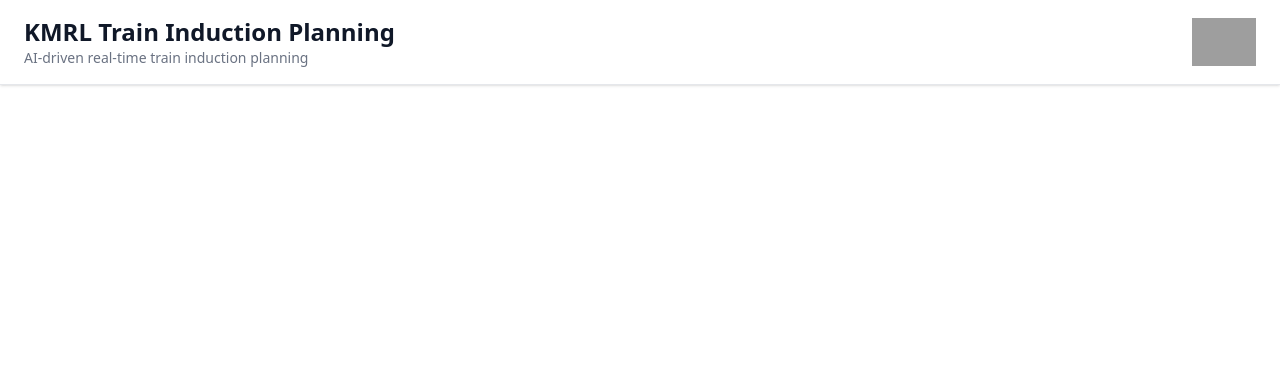
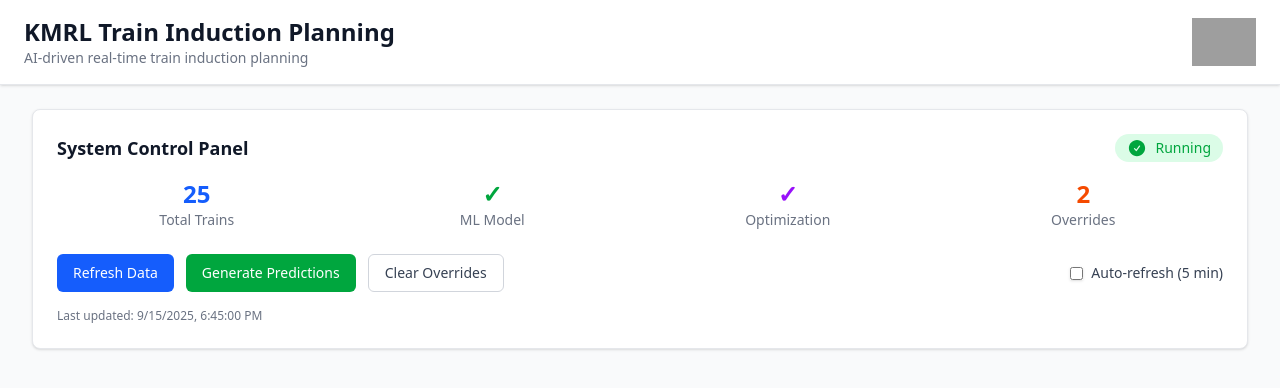
Before and after one commit to ujwals05/kmrl, a React (Vite) app in the folder frontend/: page / in a window 1280 px wide. Shown: the top 388 px of the page. Built offline with nearby package versions, Linux system fonts and the light colour scheme; no server answers; grey boxes are pictures that could not be loaded.

Commit message:
System Status component has completetd

```diff
--- a/frontend/package.json
+++ b/frontend/package.json
@@ -10,6 +10,7 @@
     "preview": "vite preview"
   },
   "dependencies": {
+    "@heroicons/react": "^2.2.0",
     "@tailwindcss/vite": "^4.1.13",
     "axios": "^1.12.2",
     "react": "^19.1.1",
--- /dev/null
+++ b/frontend/src/App.css
@@ -0,0 +1,14 @@
+.loading-spinner {
+  border: 2px solid #f3f3f3; /* Light grey */
+  border-top: 2px solid #3498db; /* Blue */
+  border-radius: 50%;
+  width: 14px;
+  height: 14px;
+  animation: spin 0.8s linear infinite;
+  display: inline-block;
+}
+
+@keyframes spin {
+  0% { transform: rotate(0deg); }
+  100% { transform: rotate(360deg); }
+}
--- a/frontend/src/App.jsx
+++ b/frontend/src/App.jsx
@@ -1,9 +1,169 @@
+import "./App.css";
+import axios from "axios";
+import { useState, useEffect } from "react";
 import Header from "./components/Header";
+import SystemStatus from "./components/SystemStatus";
+
+const API_BASE_URL = 5000;
 
 function App() {
+  const [trainData, setTrainData] = useState([]);
+  const [systemStatus, setSystemStatus] = useState({
+    status: "running",
+    trains_count: 25,
+    ml_model_trained: true,
+    optimization_completed: true,
+    manual_overrides_count: 2,
+    last_update: "2025-09-15T18:45:00Z",
+  });
+  const [loading, setLoading] = useState(false);
+  const [error, setError] = useState(null);
+  const [lastUpdate, setLastUpdate] = useState(null);
+  const [autoRefresh, setAutoRefresh] = useState(false);
+
+  // API request helper
+  const makeApiRequest = async (endpoint, method = "GET", data = null) => {
+    try {
+      const config = {
+        method,
+        url: `${API_BASE_URL}${endpoint}`,
+        headers: {
+          "Content-Type": "application/json",
+        },
+      };
+
+      if (data) {
+        config.data = data;
+      }
+
+      const response = await axios(config);
+      return response.data;
+    } catch (error) {
+      console.error("API Error:", error);
+      throw error;
+    }
+  };
+
+  // Fetch system status
+  const fetchSystemStatus = async () => {
+    try {
+      const status = await axios.get("http://localhost:8000/status");
+      setSystemStatus(status);
+    } catch (error) {
+      setError("Failed to fetch system status");
+    }
+  };
+
+  // Fetch train induction data
+  const fetchTrainData = async () => {
+    try {
+      setLoading(true);
+      const response = await makeApiRequest("/get_induction_list");
+      if (response.status === "success") {
+        setTrainData(response.induction_list || []);
+        setLastUpdate(new Date().toISOString());
+      }
+    } catch (error) {
+      setError("Failed to fetch train data");
+      console.error("Fetch error:", error);
+    } finally {
+      setLoading(false);
+    }
+  };
+
+  // Refresh all data
+  const refreshAllData = async () => {
+    try {
+      setLoading(true);
+      await makeApiRequest("/refresh_data", "GET");
+      await fetchTrainData();
+      await fetchSystemStatus();
+    } catch (error) {
+      setError("Failed to refresh data");
+    } finally {
+      setLoading(false);
+    }
+  };
+
+  // Generate new predictions
+  const generatePredictions = async () => {
+    try {
+      setLoading(true);
+      await makeApiRequest("/predict_induction", "POST", {
+        use_mock_data: true,
+        retrain_model: false,
+        target_inductions: 25,
+      });
+      await fetchTrainData();
+    } catch (error) {
+      setError("Failed to generate predictions");
+    } finally {
+      setLoading(false);
+    }
+  };
+
+  // Apply manual override
+  const applyOverride = async (trainId, decision, reason) => {
+    try {
+      await makeApiRequest("/override_train", "POST", {
+        train_id: trainId,
+        decision: decision,
+        reason: reason,
+      });
+      await fetchTrainData(); // Refresh data after override
+      return true;
+    } catch (error) {
+      setError("Failed to apply override");
+      return false;
+    }
+  };
+
+  // Clear all overrides
+  const clearOverrides = async () => {
+    try {
+      await makeApiRequest("/clear_overrides", "DELETE");
+      await fetchTrainData();
+    } catch (error) {
+      setError("Failed to clear overrides");
+    }
+  };
+
+  // Auto-refresh effect
+  useEffect(() => {
+    let interval;
+    if (autoRefresh) {
+      interval = setInterval(() => {
+        fetchTrainData();
+        fetchSystemStatus();
+      }, 300000); // 5 minutes
+    }
+    return () => {
+      if (interval) clearInterval(interval);
+    };
+  }, [autoRefresh]);
+
+  // Initial data load
+  useEffect(() => {
+    fetchSystemStatus();
+    fetchTrainData();
+  }, []);
+
   return (
     <>
-      <Header/>
+      <div className="min-h-screen bg-gray-50">
+        <Header />
+        <div className="max-w-7xl mx-auto px-4 sm:px-6 lg:px-8 py-6">
+          <SystemStatus
+            status={systemStatus}
+            autoRefresh={autoRefresh}
+            setAutoRefresh={setAutoRefresh}
+            onRefresh={refreshAllData}
+            onGeneratePredictions={generatePredictions}
+            onClearOverrides={clearOverrides}
+            loading={loading}
+          />
+        </div>
+      </div>
     </>
   );
 }
--- /dev/null
+++ b/frontend/src/components/SystemStatus.jsx
@@ -0,0 +1,144 @@
+import {
+  CheckCircleIcon,
+  ExclamationCircleIcon,
+  ClockIcon,
+} from "@heroicons/react/24/solid";
+
+const SystemStatus = ({
+  status,
+  autoRefresh,
+  setAutoRefresh,
+  onRefresh,
+  onGeneratePredictions,
+  onClearOverrides,
+  loading,
+}) => {
+  const getStatusColor = (systemStatus) => {
+    switch (systemStatus) {
+      case "running":
+        return "text-green-600 bg-green-100";
+      case "error":
+        return "text-red-600 bg-red-100";
+      case "initializing":
+        return "text-yellow-600 bg-yellow-100";
+      default:
+        return "text-gray-600 bg-gray-100";
+    }
+  };
+
+  const getStatusIcon = (systemStatus) => {
+    switch (systemStatus) {
+      case "running":
+        return <CheckCircleIcon className="w-5 h-5 text-green-600" />;
+      case "error":
+        return <ExclamationCircleIcon className="w-5 h-5 text-red-600" />;
+      default:
+        return <ClockIcon className="w-5 h-5 text-yellow-600" />;
+    }
+  };
+
+  return (
+    <div className="bg-white rounded-lg shadow-sm border border-gray-200 p-6 mb-6">
+      <div className="flex items-center justify-between mb-4">
+        <h2 className="text-lg font-semibold text-gray-900">
+          System Control Panel
+        </h2>
+        <div className="flex items-center space-x-4">
+          {status && (
+            <div
+              className={`inline-flex items-center px-3 py-1 rounded-full text-sm font-medium ${getStatusColor(
+                status.status
+              )}`}
+            >
+              {getStatusIcon(status.status)}
+              <span className="ml-2 capitalize">{status.status}</span>
+            </div>
+          )}
+        </div>
+      </div>
+
+      {/* System Metrics */}
+      {status && (
+        <div className="grid grid-cols-2 md:grid-cols-4 gap-4 mb-6">
+          <div className="text-center">
+            <div className="text-2xl font-bold text-blue-600">
+              {status.trains_count}
+            </div>
+            <div className="text-sm text-gray-500">Total Trains</div>
+          </div>
+          <div className="text-center">
+            <div className="text-2xl font-bold text-green-600">
+              {status.ml_model_trained ? "✓" : "✗"}
+            </div>
+            <div className="text-sm text-gray-500">ML Model</div>
+          </div>
+          <div className="text-center">
+            <div className="text-2xl font-bold text-purple-600">
+              {status.optimization_completed ? "✓" : "✗"}
+            </div>
+            <div className="text-sm text-gray-500">Optimization</div>
+          </div>
+          <div className="text-center">
+            <div className="text-2xl font-bold text-orange-600">
+              {status.manual_overrides_count}
+            </div>
+            <div className="text-sm text-gray-500">Overrides</div>
+          </div>
+        </div>
+      )}
+
+      {/* Control Buttons */}
+      <div className="flex flex-wrap gap-3">
+        <button
+          onClick={onRefresh}
+          disabled={loading}
+          className="inline-flex items-center px-4 py-2 text-sm font-medium rounded-md text-white bg-blue-600 hover:bg-blue-700 focus:outline-none focus:ring-2 focus:ring-offset-2 focus:ring-blue-500 disabled:opacity-50 disabled:cursor-not-allowed transition-colors"
+        >
+          {loading && <div className="loading-spinner mr-2"></div>}
+          Refresh Data
+        </button>
+
+        <button
+          onClick={onGeneratePredictions}
+          disabled={loading}
+          className="inline-flex items-center px-4 py-2 text-sm font-medium rounded-md text-white bg-green-600 hover:bg-green-700 focus:outline-none focus:ring-2 focus:ring-offset-2 focus:ring-green-500 disabled:opacity-50 disabled:cursor-not-allowed transition-colors"
+        >
+          {loading && <div className="loading-spinner mr-2"></div>}
+          Generate Predictions
+        </button>
+
+        <button
+          onClick={onClearOverrides}
+          disabled={loading}
+          className="inline-flex items-center px-4 py-2 text-sm font-medium rounded-md text-gray-700 bg-white border border-gray-300 hover:bg-gray-50 focus:outline-none focus:ring-2 focus:ring-offset-2 focus:ring-blue-500 disabled:opacity-50 disabled:cursor-not-allowed transition-colors"
+        >
+          Clear Overrides
+        </button>
+
+        <div className="flex items-center ml-auto">
+          <label className="flex items-center">
+            <input
+              type="checkbox"
+              className="rounded border-gray-300 text-blue-600 shadow-sm focus:border-blue-300 focus:ring focus:ring-offset-0 focus:ring-blue-200 focus:ring-opacity-50"
+              checked={autoRefresh}
+              onChange={(e) => setAutoRefresh(e.target.checked)}
+            />
+            <span className="ml-2 text-sm text-gray-700">
+              Auto-refresh (5 min)
+            </span>
+          </label>
+        </div>
+      </div>
+
+      {/* Last Update */}
+      {status?.last_update && (
+        <div className="mt-4 text-xs text-gray-500">
+          Last updated: {new Date(status.last_update).toLocaleString()}
+        </div>
+      )}
+    </div>
+  );
+
+};
+
+export default SystemStatus;
--- a/frontend/vite.config.js
+++ b/frontend/vite.config.js
@@ -6,6 +6,6 @@
 export default defineConfig({
   plugins: [react(), tailwindcss()],
   server: {
-    port: 8000,
+    port: 8001,
   },
 });
```
Also changed, not shown: 2 other files (tests, documents, lock files or other folders).
